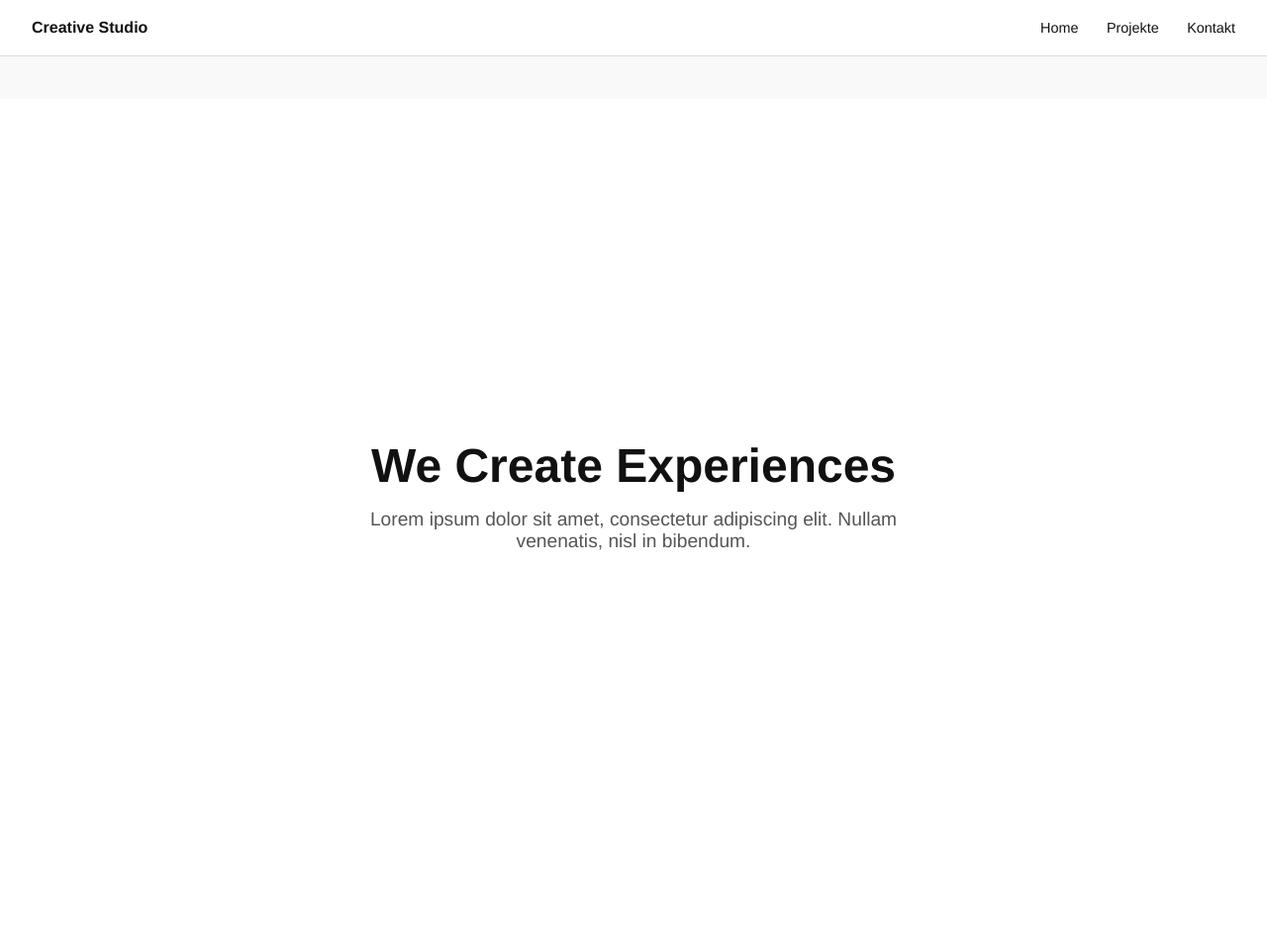
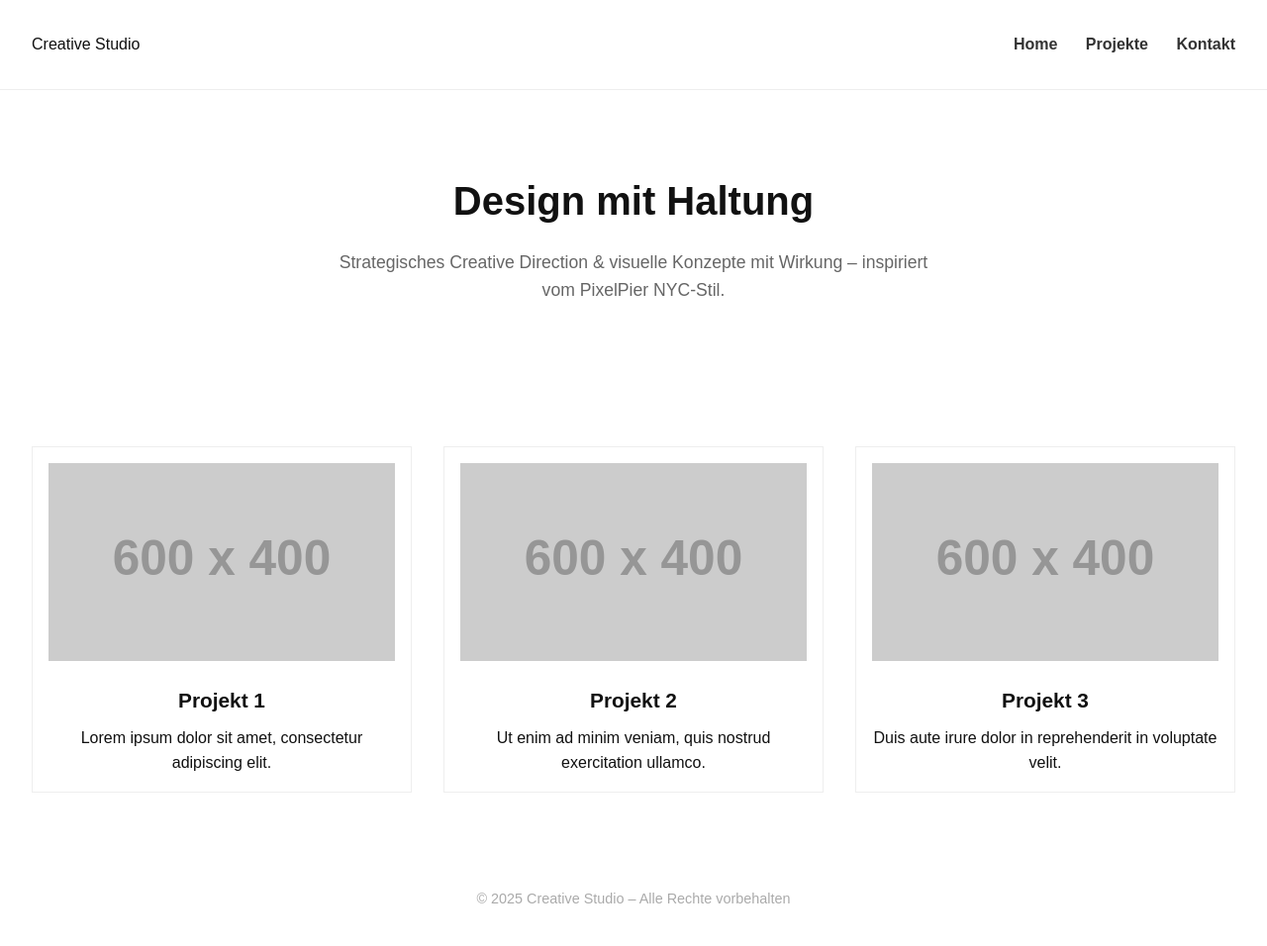
Before and after one commit to simyou76/preview-simy76-2025, a plain HTML site: page index.html in a window 1280 px wide. Shown: the top 956 px of the page at 99% size. Drawn offline with Linux system fonts and the light colour scheme; placeholder pictures from the web are drawn by us.

Commit message:
Update index.html

```diff
--- a/index.html
+++ b/index.html
@@ -1,8 +1,8 @@
 <!DOCTYPE html>
 <html lang="de">
 <head>
-  <meta charset="UTF-8">
-  <meta name="viewport" content="width=device-width, initial-scale=1.0">
+  <meta charset="UTF-8" />
+  <meta name="viewport" content="width=device-width, initial-scale=1.0" />
   <title>Creative Studio</title>
   <style>
     * {
@@ -12,150 +12,112 @@
     }
 
     body {
-      font-family: 'Helvetica Neue', sans-serif;
-      background: #f9f9f9;
+      font-family: sans-serif;
+      background: #fff;
       color: #111;
+      line-height: 1.6;
     }
 
     header {
-      position: fixed;
-      top: 0;
-      left: 0;
-      width: 100%;
-      background: #fff;
-      padding: 1.2rem 2rem;
-      border-bottom: 1px solid #ddd;
-      z-index: 1000;
       display: flex;
       justify-content: space-between;
       align-items: center;
+      padding: 2rem;
+      border-bottom: 1px solid #eee;
     }
 
-    header nav a {
+    nav a {
       margin-left: 1.5rem;
       text-decoration: none;
-      color: #111;
-      font-weight: 500;
-      font-size: 0.9rem;
-    }
-
-    main {
-      padding-top: 100px;
+      color: #333;
+      font-weight: bold;
     }
 
     .hero {
-      height: 100vh;
-      display: flex;
-      flex-direction: column;
-      justify-content: center;
-      align-items: center;
-      background: #ffffff;
       text-align: center;
-      padding: 2rem;
+      padding: 5rem 2rem;
     }
 
     .hero h1 {
-      font-size: 3rem;
-      font-weight: 700;
+      font-size: 2.5rem;
       margin-bottom: 1rem;
     }
 
     .hero p {
-      font-size: 1.2rem;
-      color: #555;
       max-width: 600px;
+      margin: 0 auto;
+      font-size: 1.1rem;
+      color: #666;
     }
 
-    .project-grid {
+    .grid {
       display: grid;
       grid-template-columns: repeat(auto-fit, minmax(300px, 1fr));
       gap: 2rem;
       padding: 4rem 2rem;
-      background: #fff;
     }
 
-    .project {
-      background: #fff;
+    .project-card {
       border: 1px solid #eee;
-      border-radius: 10px;
-      overflow: hidden;
-      box-shadow: 0 4px 6px rgba(0,0,0,0.05);
+      padding: 1rem;
+      text-align: center;
     }
 
-    .project img {
+    .project-card img {
       width: 100%;
-      height: auto;
-      display: block;
+      height: 200px;
+      object-fit: cover;
+      margin-bottom: 1rem;
     }
 
-    .project-content {
-      padding: 1.5rem;
+    .project-card h3 {
+      margin-bottom: 0.5rem;
+      font-size: 1.3rem;
     }
 
-    .project-content h2 {
-      font-size: 1.4rem;
-      margin-bottom: 0.5rem;
-    }
-
-    .project-content p {
-      font-size: 1rem;
-      color: #666;
-    }
-
-    footer {
+    .footer {
       text-align: center;
       padding: 2rem;
-      background: #f0f0f0;
       font-size: 0.9rem;
-      color: #888;
+      color: #aaa;
     }
   </style>
 </head>
 <body>
   <header>
-    <div><strong>Creative Studio</strong></div>
+    <div>Creative Studio</div>
     <nav>
       <a href="#">Home</a>
-      <a href="#projects">Projekte</a>
-      <a href="#kontakt">Kontakt</a>
+      <a href="#">Projekte</a>
+      <a href="#">Kontakt</a>
     </nav>
   </header>
 
-  <main>
   <section class="hero">
-      <h1>We Create Experiences</h1>
-      <p>Lorem ipsum dolor sit amet, consectetur adipiscing elit. Nullam venenatis, nisl in bibendum.</p>
+    <h1>Design mit Haltung</h1>
+    <p>Strategisches Creative Direction & visuelle Konzepte mit Wirkung – inspiriert vom PixelPier NYC-Stil.</p>
   </section>
 
-    <section class="project-grid" id="projects">
-      <div class="project">
-        <img src="https://via.placeholder.com/600x400/ddd/000?text=Projekt+1" alt="Projekt 1">
-        <div class="project-content">
-          <h2>Projekt 1</h2>
-          <p>Lorem ipsum dolor sit amet, consectetur adipiscing elit. Fusce vitae orci fermentum, laoreet elit sit amet.</p>
+  <section class="grid">
+    <div class="project-card">
+      <img src="https://via.placeholder.com/600x400?text=Projekt+1" alt="Projekt 1">
+      <h3>Projekt 1</h3>
+      <p>Lorem ipsum dolor sit amet, consectetur adipiscing elit.</p>
     </div>
+    <div class="project-card">
+      <img src="https://via.placeholder.com/600x400?text=Projekt+2" alt="Projekt 2">
+      <h3>Projekt 2</h3>
+      <p>Ut enim ad minim veniam, quis nostrud exercitation ullamco.</p>
     </div>
-
-      <div class="project">
-        <img src="https://via.placeholder.com/600x400/ccc/000?text=Projekt+2" alt="Projekt 2">
-        <div class="project-content">
-          <h2>Projekt 2</h2>
-          <p>Lorem ipsum dolor sit amet, consectetur adipiscing elit. Sed eget risus vitae lacus vestibulum bibendum.</p>
-        </div>
-      </div>
-
-      <div class="project">
-        <img src="https://via.placeholder.com/600x400/bbb/000?text=Projekt+3" alt="Projekt 3">
-        <div class="project-content">
-          <h2>Projekt 3</h2>
-          <p>Lorem ipsum dolor sit amet, consectetur adipiscing elit. Maecenas in suscipit sapien, a tincidunt leo.</p>
-        </div>
+    <div class="project-card">
+      <img src="https://via.placeholder.com/600x400?text=Projekt+3" alt="Projekt 3">
+      <h3>Projekt 3</h3>
+      <p>Duis aute irure dolor in reprehenderit in voluptate velit.</p>
     </div>
   </section>
-  </main>
 
-  <footer>
-    &copy; 2025 Creative Studio. All rights reserved.
+  <footer class="footer">
+    © 2025 Creative Studio – Alle Rechte vorbehalten
   </footer>
 </body>
 </html>
```
Lines whose indentation alone changed are shown as unchanged.
